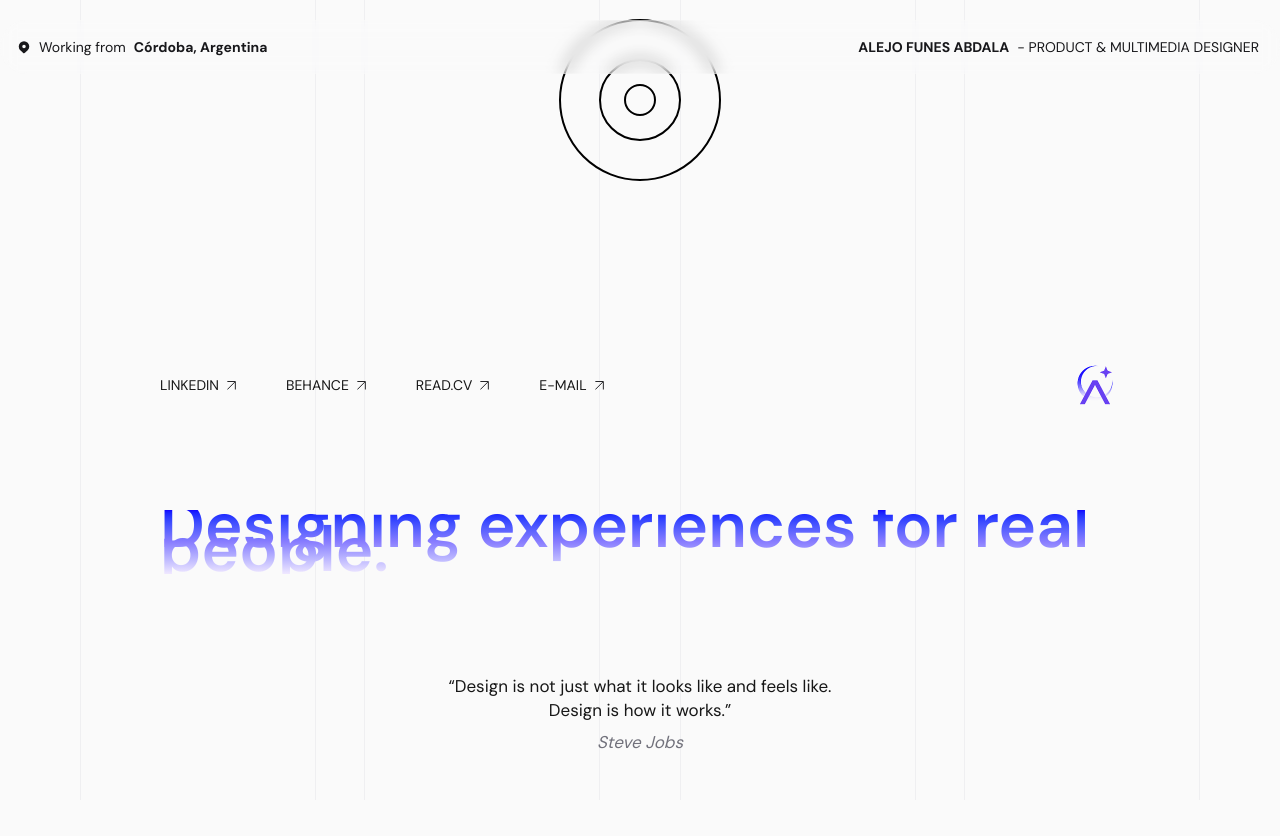
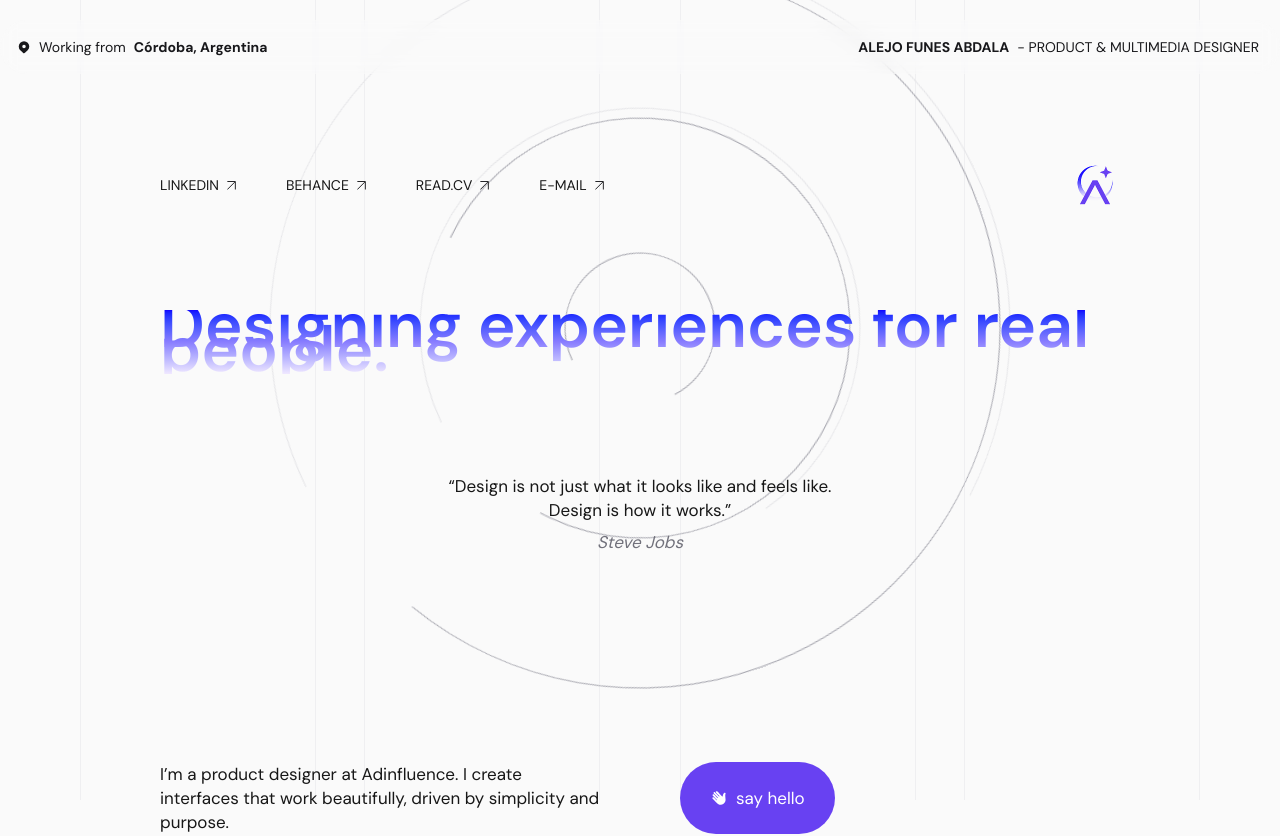
Before and after one commit to AFunesAbdala/alejo-portfolio, a Next.js app: page / in a window 1280 px wide. Shown: the top 836 px of the page. Built offline with nearby package versions, Linux system fonts and the light colour scheme.

Commit message:
Eye Done

```diff
--- a/app/componentes/EyeAnimation.js
+++ b/app/componentes/EyeAnimation.js
@@ -4,7 +4,9 @@ import React, { useEffect, useRef, useState } from "react";
 
 function EyeAnimation() {
   const containerRef = useRef(null);
-  const [pos, setPos] = useState({ x: 0, y: 0 });
+  const target = useRef({ x: 0, y: 0 });
+  const current = useRef({ x: 0, y: 0 });
+  const [, forceRender] = useState(0);
 
   useEffect(() => {
     const handleMouseMove = (e) => {
@@ -13,16 +15,36 @@ function EyeAnimation() {
       const centerX = rect.left + rect.width / 2;
       const centerY = rect.top + rect.height / 2;
 
-      const dx = e.clientX - centerX;
-      const dy = e.clientY - centerY;
-
-      setPos({ x: dx, y: dy });
+      target.current = {
+        x: e.clientX - centerX,
+        y: e.clientY - centerY,
+      };
     };
 
     window.addEventListener("mousemove", handleMouseMove);
     return () => window.removeEventListener("mousemove", handleMouseMove);
   }, []);
 
+  useEffect(() => {
+    let frame;
+
+    const lerp = (start, end, t) => start + (end - start) * t;
+
+    const animate = () => {
+      current.current.x = lerp(current.current.x, target.current.x, 0.1);
+      current.current.y = lerp(current.current.y, target.current.y, 0.1);
+
+      forceRender((n) => n + 1); // re-render
+
+      frame = requestAnimationFrame(animate);
+    };
+
+    animate();
+
+    return () => cancelAnimationFrame(frame);
+  }, []);
+
+  // 🔥 función límite
   const limit = (x, y, max) => {
     const dist = Math.sqrt(x * x + y * y);
     if (dist > max) {
@@ -35,50 +57,129 @@ function EyeAnimation() {
     return { x, y };
   };
 
-  const iris = limit(pos.x, pos.y, 30);
-  const pupil = limit(pos.x, pos.y, 30);
+  // 📏 RADIOS (basados en tu diseño)
+  const R_BIG = 358; // rojo interno (715px)
+  const R_IRIS = 260; // 440px
+  const R_PUPIL = 130; // 150px
+
+  const iris = limit(current.current.x, current.current.y, 100);
+  const pupil = limit(current.current.x, current.current.y, 130);
 
   return (
     <div
       ref={containerRef}
       style={{
-        width: 200,
-        height: 200,
+        width: 800,
+        height: 800,
         display: "flex",
         alignItems: "center",
         justifyContent: "center",
       }}
     >
-      <svg width="200" height="200">
-        {/* ojo (fijo) */}
+      <svg width="800" height="800" viewBox="0 0 800 800">
+        {/* CIRCULOS GRANDES (solo rotación) */}
+        <g className="rotateSlow">
           <circle
-          cx="100"
-          cy="100"
-          r="80"
-          stroke="black"
-          strokeWidth="2"
+            cx="400"
+            cy="400"
+            r="370"
+            stroke="#E4E4E7"
             fill="none"
+            strokeDasharray="1500"
           />
+        </g>
+        <g className="rotateSlowR">
+          <circle
+            cx="400"
+            cy="400"
+            r="360"
+            stroke="#A1A1AA"
+            fill="none"
+            strokeDasharray="1500"
+            style={{
+              transform: "rotate(45deg)",
+              transformOrigin: "400px 400px",
+            }}
+          />
+        </g>
 
-        {/* iris */}
+        {/* 🔵 IRIS */}
+        <g
+          className="rotateSlow"
+          style={{
+            transformOrigin: `${400 + iris.x}px ${400 + iris.y}px`,
+          }}
+        >
+          <g transform={`translate(${iris.x}, ${iris.y})`}>
             <circle
-          cx={100 + iris.x}
-          cy={100 + iris.y}
-          r="40"
-          stroke="black"
-          strokeWidth="2"
+              cx="400"
+              cy="400"
+              r="220"
+              stroke="#E4E4E7"
               fill="none"
+              strokeDasharray="1000"
             />
+          </g>
+        </g>
 
-        {/* pupila */}
+        <g
+          className="rotateSlowR"
+          style={{
+            transformOrigin: `${400 + iris.x}px ${400 + iris.y}px`,
+          }}
+        >
+          <g transform={`translate(${iris.x}, ${iris.y})`}>
             <circle
-          cx={100 + pupil.x}
-          cy={100 + pupil.y}
-          r="15"
-          stroke="black"
-          strokeWidth="2"
+              cx="400"
+              cy="400"
+              r="210"
+              stroke="#A1A1AA"
               fill="none"
+              strokeDasharray="1000"
             />
+          </g>
+        </g>
+
+        {/* 🟢 PUPILA */}
+        <g
+          className="rotateSlow"
+          style={{
+            transformOrigin: `${400 + pupil.x}px ${400 + pupil.y}px`,
+          }}
+        >
+          <g transform={`translate(${pupil.x}, ${pupil.y})`}>
+            <circle
+              cx="400"
+              cy="400"
+              r="75"
+              stroke="#A1A1AA"
+              fill="none"
+              strokeDasharray="350"
+            />
+          </g>
+        </g>
+
+        <style>{`
+          .rotateSlow {
+            transform-origin: 400px 400px;
+            animation: rotate 15s linear infinite;
+          }
+
+          .rotateSlowR {
+            transform-origin: 400px 400px;
+            animation: rotate2 15s linear infinite;
+          }
+
+          @keyframes rotate {
+            from { transform: rotate(0deg); }
+            to { transform: rotate(360deg); }
+          }
+
+          @keyframes rotate2 {
+            from { transform: rotate(0deg); }
+            to { transform: rotate(-360deg); }
+          }
+        `}</style>
       </svg>
     </div>
   );
--- a/app/page.js
+++ b/app/page.js
@@ -12,7 +12,9 @@ export default function Home() {
   return (
     <div className="relative z-0 flex flex-col items-center justify-center bg-zinc-50">
       <Navbar></Navbar>
-      <EyeAnimation></EyeAnimation>
+      <div className="absolute w-full flex flex-col items-center -z-1 -top-18 inset-0">
+        <EyeAnimation></EyeAnimation>
+      </div>
       <DecorativeFrame></DecorativeFrame>
       <div className="flex flex-col items-center justify-center w-full max-w-360 p-40">
         <div className="flex flex-col gap-52 w-full max-w-283.5">
@@ -292,8 +294,16 @@ export default function Home() {
       </div>
       <div className="flex w-full max-w-360 overflow-hidden">
         <div className="relative flex items-center justify-center w-180 h-180">
-          <CircleBorder rotate={"rotate-[-90deg]"} r="50%" color="#d4d4d8"></CircleBorder>
-          <CircleBorder rotate={"rotate-[-225deg]"} r="48.5%" color="#a1a1aa"></CircleBorder>
+          <CircleBorder
+            rotate={"rotate-[-90deg]"}
+            r="50%"
+            color="#d4d4d8"
+          ></CircleBorder>
+          <CircleBorder
+            rotate={"rotate-[-225deg]"}
+            r="48.5%"
+            color="#a1a1aa"
+          ></CircleBorder>
           <div className="relative flex items-center w-175 h-175 rounded-full overflow-hidden">
             <div className="absolute flex flex-col items-center gap-2">
               <div className="max-w-175 flex items-center">
@@ -390,8 +400,16 @@ export default function Home() {
           </div>
         </div>
         <div className="relative flex items-center justify-center w-180 h-180">
-          <CircleBorder rotate={"rotate-[-0deg]"} r="50%" color="#d4d4d8"></CircleBorder>
-          <CircleBorder rotate={"rotate-[-225deg]"} r="48.5%" color="#a1a1aa"></CircleBorder>
+          <CircleBorder
+            rotate={"rotate-[-0deg]"}
+            r="50%"
+            color="#d4d4d8"
+          ></CircleBorder>
+          <CircleBorder
+            rotate={"rotate-[-225deg]"}
+            r="48.5%"
+            color="#a1a1aa"
+          ></CircleBorder>
           <div className=" flex items-center justify-center w-175 h-175 rounded-full overflow-hidden">
             <img
               src="https://i.pinimg.com/736x/aa/88/89/aa8889318f0dbd57d584f8b68f039211.jpg"
```
Lines whose indentation alone changed are shown as unchanged.
